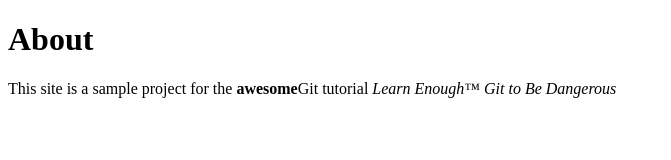
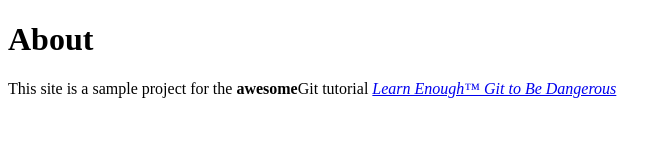
Before and after one commit to eAiden/website, a plain HTML site: page about.html in a window 1280 px wide. Shown: the whole page, without its empty margins (0-671 px from the left). Drawn offline with Linux system fonts and the light colour scheme.

Commit message:
Add link to tutorial title

```diff
--- a/about.html
+++ b/about.html
@@ -4,10 +4,8 @@
 	<title>About Us</title>
 </head>
 <body>
-<h1>About</h1>
-<p>This site is a sample project for the <strong>awesome</strong>Git
-tutorial <em>Learn Enough™ Git to Be Dangerous</em>
-</p>
-
+	<h1>About</h1>
+	<p>This site is a sample project for the <strong>awesome</strong>Git tutorial <a href="http://learnenough.com/git-tutorial"><em>Learn Enough™ Git to Be Dangerous</em></a>
+	</p>
 </body>
 </html>
```
Also changed, not shown: index.html (+4 -4 lines).
